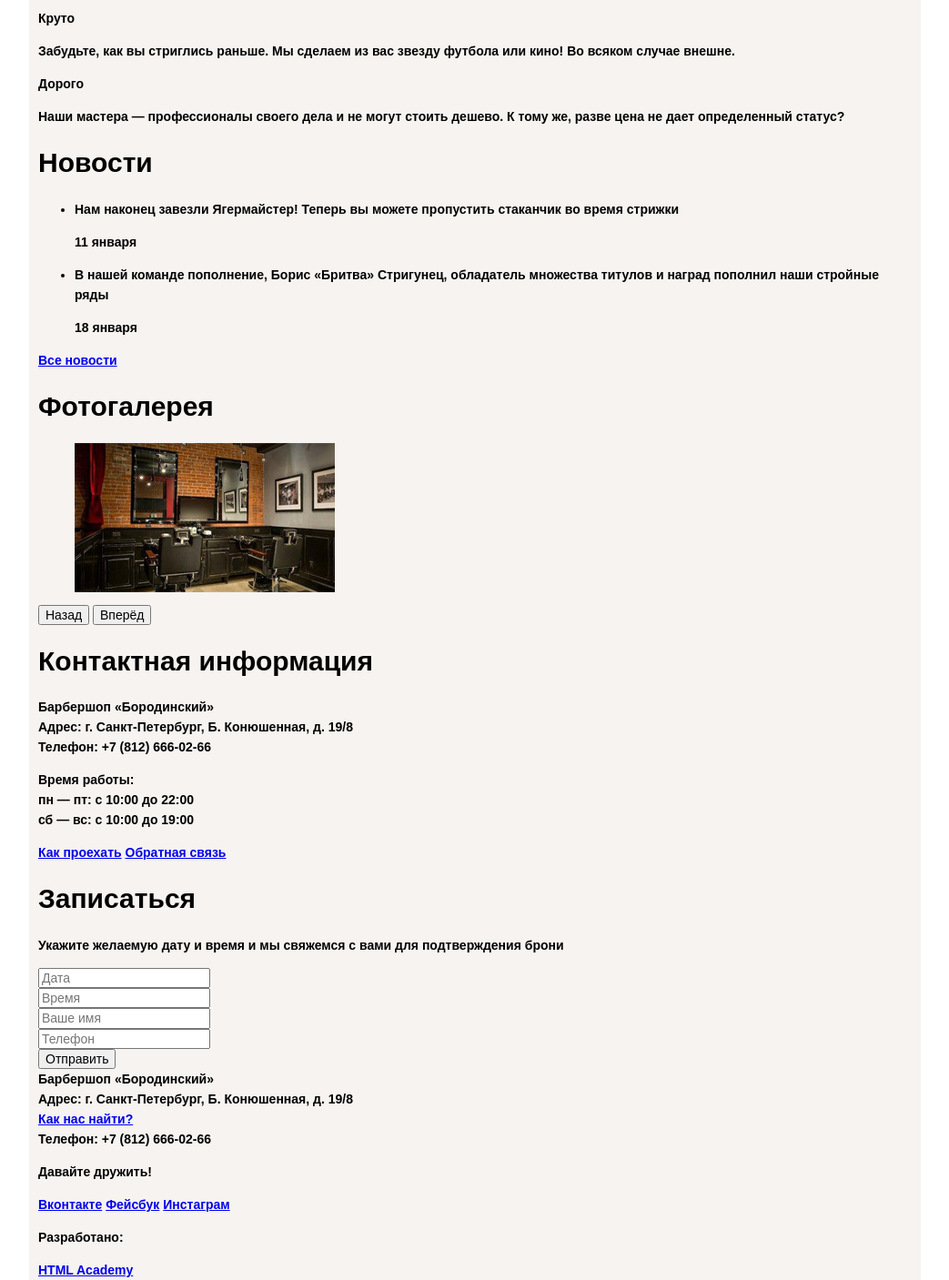
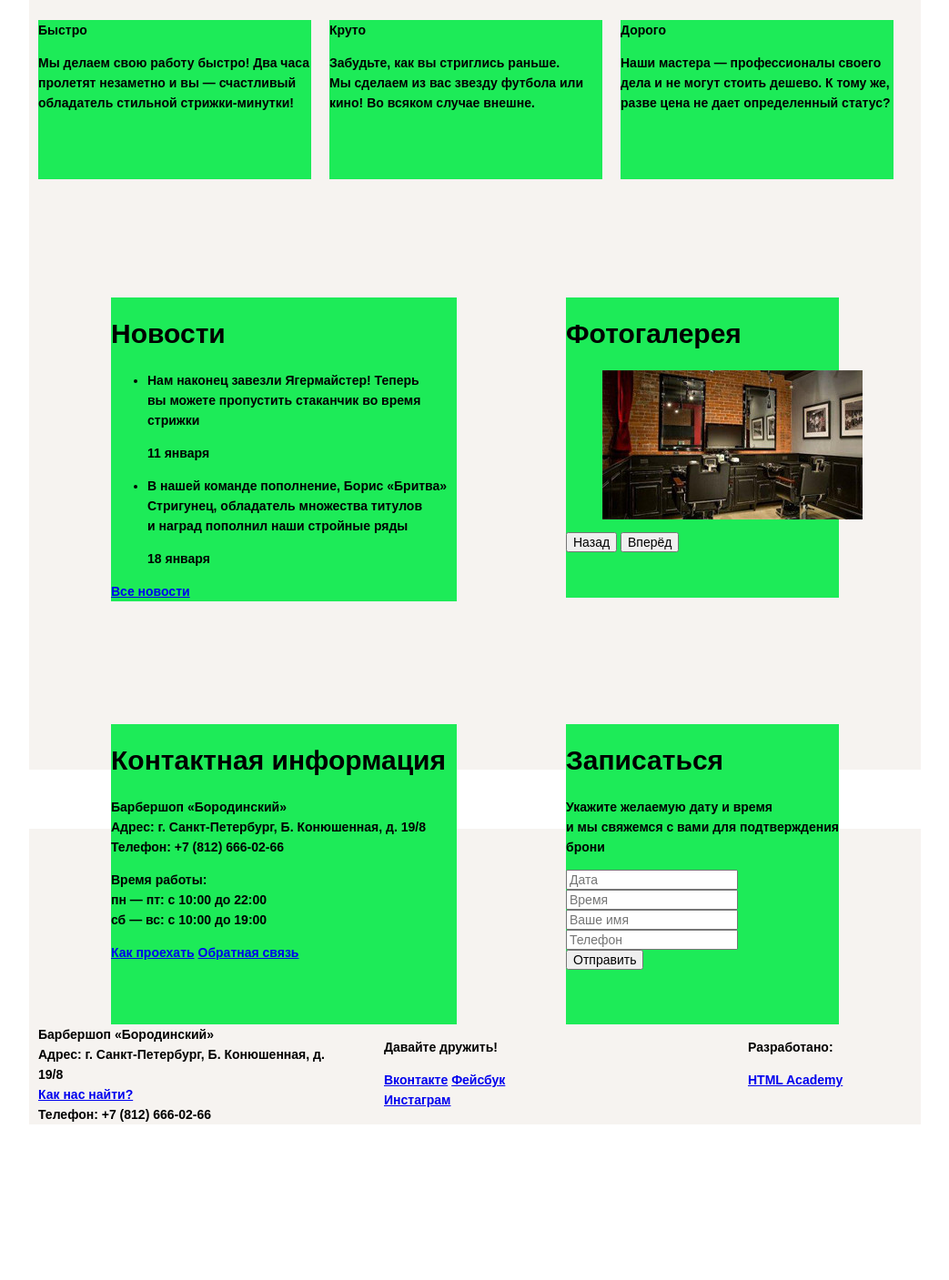
Before and after one commit to xandronx/38975-barbershop, a plain HTML site: page index.html in a window 1280 px wide. Shown: the part 342-1749 px from the top of the page at 91% size, without its empty margins (118-1161 px from the left). After the commit the page ends 1578 px from the top, so only its background shows below. Drawn offline with nearby package versions, Linux system fonts and the light colour scheme.

Commit message:
сетка главной

```diff
--- a/css/style.css
+++ b/css/style.css
@@ -23,7 +23,9 @@ body {
 .main_header {
 	background-color:#b2d456;
     min-height: 75px;
-    }
+	margin-bottom: 60px;
+}
+
 
 .container {
   background-color:#f6f3f0;
@@ -51,6 +53,7 @@ input  {
 	height:75px;
 	width:600px;
 	float:left;
+	margin-left:180px;
     }
 
 .main_navigation_item  {
@@ -88,6 +91,7 @@ input  {
 	padding-top:30px;
 	padding-bottom:10px;
 	max-width:200px;
+	margin-right:180px;
 	float:right;
     }
 
@@ -118,3 +122,69 @@ input  {
 .fa-sign-in {
 	margin-right:15px;
     }
+
+.index_logo {
+  width: 368px;
+  height: 204px;
+  margin-right: auto;
+  margin-left: auto;
+  margin-bottom: 25px;
+}
+
+.features {
+	margin-bottom: 80px;
+}
+
+.features_item {
+  min-height: 175px;
+  background-color:#1deb58;
+  float: left;
+  width: 300px;
+  margin-right: 20px;
+}
+
+.features_item:last-child {
+  margin-right: 0;
+}
+
+.index_content {
+  padding: 50px 80px;
+  margin-bottom: 35px;
+}
+
+.index_left_column{
+	background-color:#1deb58;
+   min-height: 330px;
+   float: left;
+  width: 380px;
+}
+
+.index_right_column {
+	background-color:#1deb58;
+	float: right;
+  width: 300px;
+    min-height: 330px;
+}
+
+.main_footer {
+  margin-top: 65px;
+}
+
+.footer_contacts {
+  float: left;
+  width: 320px;
+  min-height: 90px;
+  margin-right: 60px;
+}
+
+.footer_social {
+ float: left;
+  width: 180px;
+  min-height: 90px;
+}
+
+.footer_copyright {
+  float: right;
+  width: 180px;
+  min-height: 90px;
+}
--- a/index.html
+++ b/index.html
@@ -9,7 +9,7 @@
   </head>
   <body>
     <header class="main_header">
-      <div class="container">
+      <div class="container_clearfix">
         <nav class="main_navigation">
           <ul>
             <li class="main_navigation_item">
@@ -39,12 +39,12 @@
       <div class="index_logo">
         <img src="img/index_logo.png" width="368" height="204" alt="Барбершоп «Бородинский»">
       </div>
-      <div class="features">
+      <div class="features clearfix">
         <div class="features_item">
           <b class="features_name">Быстро</b>
           <p>Мы делаем свою работу быстро! Два часа пролетят незаметно и вы — счастливый обладатель стильной стрижки-минутки!</p>
         </div>
-        <div class="features-item">
+        <div class="features_item">
           <b class="features-name">Круто</b>
           <p>Забудьте, как вы стриглись раньше. Мы сделаем из вас звезду футбола или кино! Во всяком случае внешне.</p>
         </div>
@@ -53,7 +53,7 @@
           <p>Наши мастера — профессионалы своего дела и не могут стоить дешево. К тому же, разве цена не дает определенный статус?</p>
         </div>
       </div>
-      <div class="index_content">
+      <div class="index_content clearfix">
         <div class="index_left_column">
           <h2 class="index_content_title">Новости</h2>
           <ul class="news_preview">
@@ -79,7 +79,7 @@
           </div>
         </div>
       </div>
-      <div class="index_content">
+      <div class="index_content clerfix">
         <div class="index_left_column">
           <h2 class="index_content_title">Контактная информация</h2>
           <p>
@@ -109,7 +109,7 @@
       </div>
     </main>
     <footer class="main_footer">
-      <div class="container">
+      <div class="container clearfix">
         <div class="footer_contacts">
           Барбершоп «Бородинский»<br>
           Адрес: г. Санкт-Петербург, Б. Конюшенная, д. 19/8<br>
```
